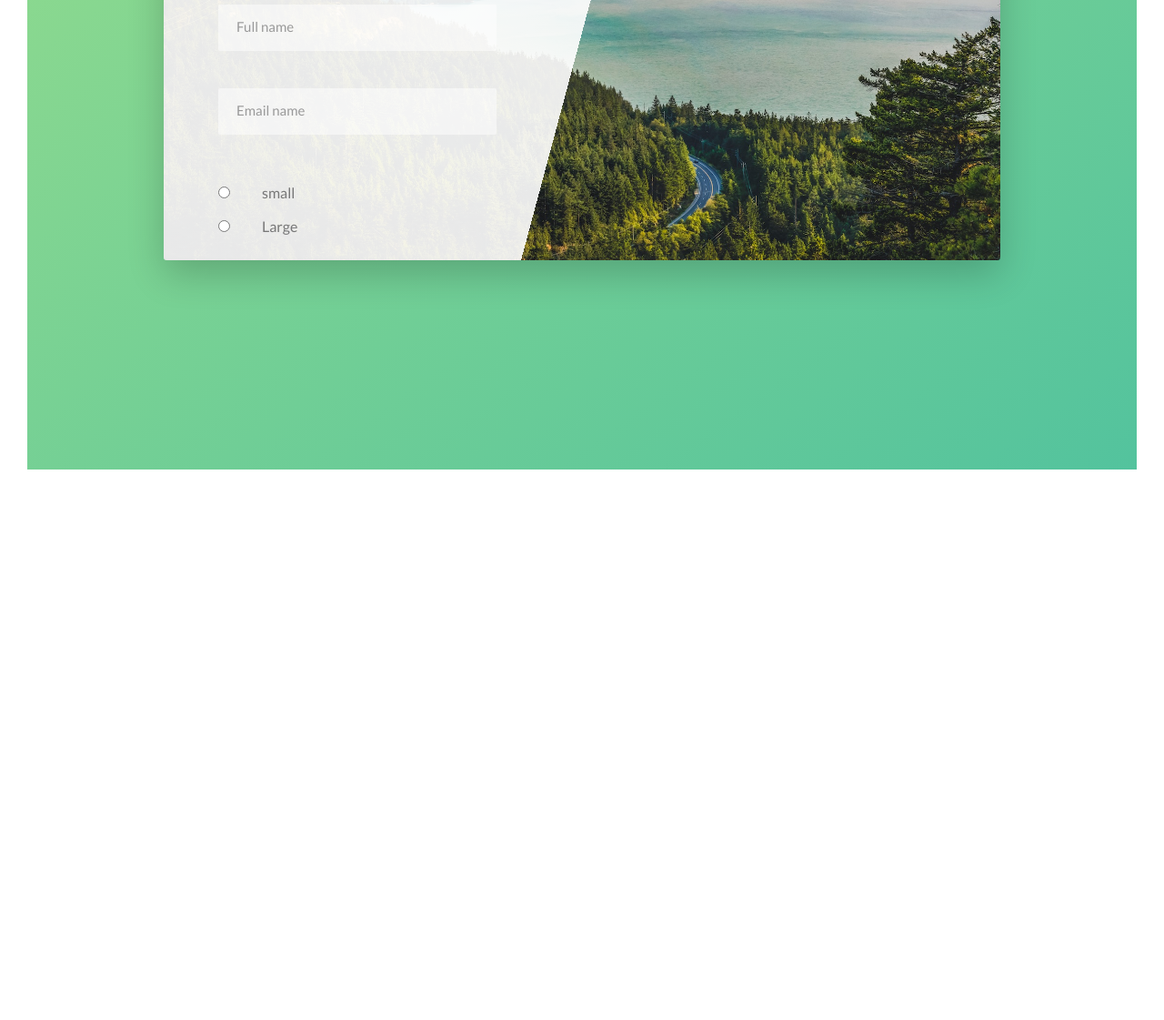
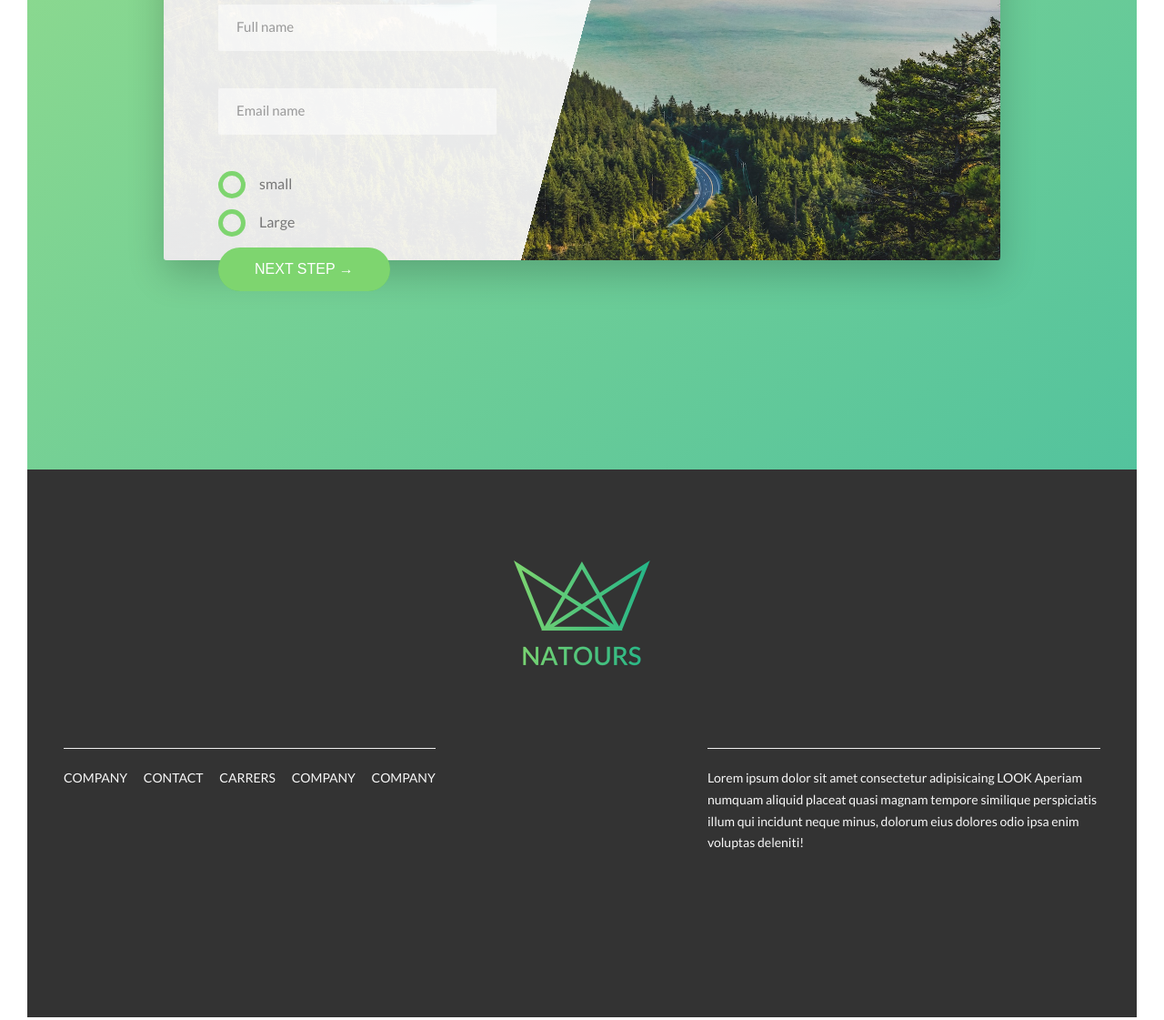
Before and after one commit to tomebore/Natours, a website: page index.html in a window 1280 px wide. Shown: the part 5135-6256 px from the top of the page at 91% size. Before the commit the page ends 5681 px from the top, so only its background shows below. Drawn offline with Linux system fonts and the light colour scheme.

Commit message:
Form finish and full  Footer

```diff
--- a/index.html
+++ b/index.html
@@ -354,8 +354,8 @@
                   <input type="email" class="form__input" placeholder="Email name" id="email" required>
                   <label for="email" class="form__label">Email</label>
                 </div>
-                <div class="form__group">
-                  <div class="form_radio-group">
+                <div class="form__group u-margin-bottom-small">
+                  <div class="form_radio-group u-margin-bottom-small">
                     <input type="radio" class="form__radio-input" id="small" name="size">
                     <label for="small" class="form__radio-label">
                       <span class="form__radio-btn"></span>
@@ -370,11 +370,53 @@
                     </label>
                   </div>
                 </div>
+                <div class="form__group">
+                  <button class="btn btn--green">
+                    Next Step &rarr;
+                  </button>
+                </div>
               </form>
             </div>
           </div>
         </div>
       </section>
     </main>
+    <!-- Footer -->
+    <footer class="footer">
+      <div class="footer__logo-box">
+        <img src="img/logo-green-2x.png" alt=" Full logo " class="footer__logo">
+      </div>
+      <div class="row">
+        <div class="col-1-of-2">
+          <div class="footer__navigation">
+            <ul class="footer__list">
+              <li class="footer__item">
+                <a href="#" class="footer__link"> Company </a>
+              </li>
+              <li class="footer__item">
+                <a href="#" class="footer__link"> Contact </a>
+              </li>
+              <li class="footer__item">
+                <a href="#" class="footer__link"> Carrers </a>
+              </li>
+              <li class="footer__item">
+                <a href="#" class="footer__link"> Company </a>
+              </li>
+              <li class="footer__item">
+                <a href="#" class="footer__link"> Company </a>
+              </li>
+            </ul>
+          </div>
+        </div>
+        <div class="col-1-of-2">
+          <p class="footer__copyright">
+            Lorem ipsum dolor sit amet consectetur adipisicaing
+            <a href="#" class="footer__link"> Look</a> Aperiam numquam aliquid placeat quasi magnam
+            tempore similique perspiciatis illum qui incidunt neque minus,
+            dolorum eius dolores odio ipsa enim voluptas deleniti!
+          </p>
+        </div>
+      </div>
+    </footer>
   </body>
 </html>
--- a/sass/abstracts/_variables.scss
+++ b/sass/abstracts/_variables.scss
@@ -12,6 +12,7 @@ $color-tertiary-dark: #114fa0;
 
 $color-grey-dark: #777;
 $color-grey-dark-2: #999;
+$color-grey-dark-3: #333;
 
 $color-white: #fff;
 $color-black: #000;
--- a/sass/base/_utillities.scss
+++ b/sass/base/_utillities.scss
@@ -1,7 +1,7 @@
-.u-center-text {text-align: center;}
+.u-center-text {text-align: center !important;}
 
-.u-margin-bottom-big{margin-bottom: 8rem;}
-.u-margin-bottom-medium{margin-bottom: 4rem;}
-.u-margin-bottom-small{margin-bottom: 1.5rem;}
-.u-margin-top-big{margin-top: 8rem;}
-.u-margin-top-huge{margin-top: 8rem;}
+.u-margin-bottom-big{margin-bottom: 8rem !important;}
+.u-margin-bottom-medium{margin-bottom: 4rem !important;}
+.u-margin-bottom-small{margin-bottom: 1.5rem !important;}
+.u-margin-top-big{margin-top: 8rem !important;}
+.u-margin-top-huge{margin-top: 8rem !important;}
--- a/sass/components/_btn.scss
+++ b/sass/components/_btn.scss
@@ -1,5 +1,6 @@
 
 .btn {
+    &,
     &:link,
     &:visited {
         text-transform: uppercase;
@@ -10,6 +11,10 @@
         transition: all 0.2s;
         position: relative;
         font-size: $default-font-size;
+
+        // Change for a <buttin> element
+        border: none;
+        cursor: pointer;
     }
 
     &:hover {
@@ -21,7 +26,9 @@
             opacity: 0;
         }
     }
-    &:active {
+    &:active,
+    &:focus {
+        outline: none;
         transform: translateY(-1px);
         box-shadow: 0 0.5rem 1rem rgba($color-black, 0.2);
     }
--- a/sass/components/_form.scss
+++ b/sass/components/_form.scss
@@ -47,25 +47,48 @@
     }
 
     &__radio-group {
-        width: 49%;
+        width: 50%;
         display: inline-block;
+    }
+
+    &__radio-input {
+        display: none;
     }
 
     &__radio-label {
         font-size: $default-font-size;
         cursor: pointer;
+        position: relative;
+        padding-left: 4.5rem;
     }
 
     &__radio-btn {
         height: 3rem;
         width: 3rem;
-        border: 5x solid $color-primary;
+        border: 5px solid $color-primary;
         border-radius: 50%;
         display: inline-block;
+        position: absolute;
+        left: 0;
+        top: -.4rem;
 
-        // &::after {
-
-        // }
+        &::after {
+            content: "";
+            display: block;
+            height: 1.3rem;
+            width: 1.3rem;
+            border-radius: 50%;
+            position: absolute;
+            top: 50%;
+            left: 50%;
+            transform: translate(-50%,-50%);
+            background-color: $color-primary;
+            opacity: 0;
+            transition: opacity .3s;
+        }
     }
 
+    &__radio-input:checked ~ &__radio-label &__radio-btn::after{
+        opacity: 1;
+    }
 }
--- /dev/null
+++ b/sass/layout/_footer.scss
@@ -0,0 +1,59 @@
+.footer {
+    background-color: $color-grey-dark-3;
+    padding: 10rem 0;
+    font-size: 1.4rem;
+    color: $color-grey-lught-1;
+
+    &__logo{
+        width: 15rem;
+        height: auto;
+    }
+
+    &__navigation {
+        border-top: 1px solid $color-grey-dark-1;
+        padding-top: 2rem;
+        display: inline-block;
+    }
+
+    &__logo-box{
+        text-align: center;
+        margin-bottom: 8rem;
+    }
+
+    &__list {
+        list-style: none;
+    }
+
+    &__item {
+        display: inline-block;
+
+        &:not(:last-child) {
+            margin-right: 1.5rem;
+        }
+    }
+
+    &__link {
+        &:link,
+        &:visited{
+            color: $color-grey-lught-1;
+            background-color: $color-grey-dark-3;
+            text-decoration: none;
+            text-transform: uppercase;
+            display: inline-block;
+            transition: all .2s;
+        }
+
+        &:hover,
+        &:active {
+            color: $color-primary;
+            box-shadow:  0 1rem 2rem rgba($color-black, .4);
+        }
+    }
+
+    &__copyright {
+        border-top: 1px solid $color-grey-dark-1;
+        padding-top: 2rem;
+        width: 80%;
+        float: right;
+    }
+}
--- a/sass/main.scss
+++ b/sass/main.scss
@@ -17,5 +17,6 @@
 
 @import "layout/grid";
 @import "layout/header";
+@import "layout/footer";
 
 @import "pages/home";
```
Also changed, not shown: css/style.css.
